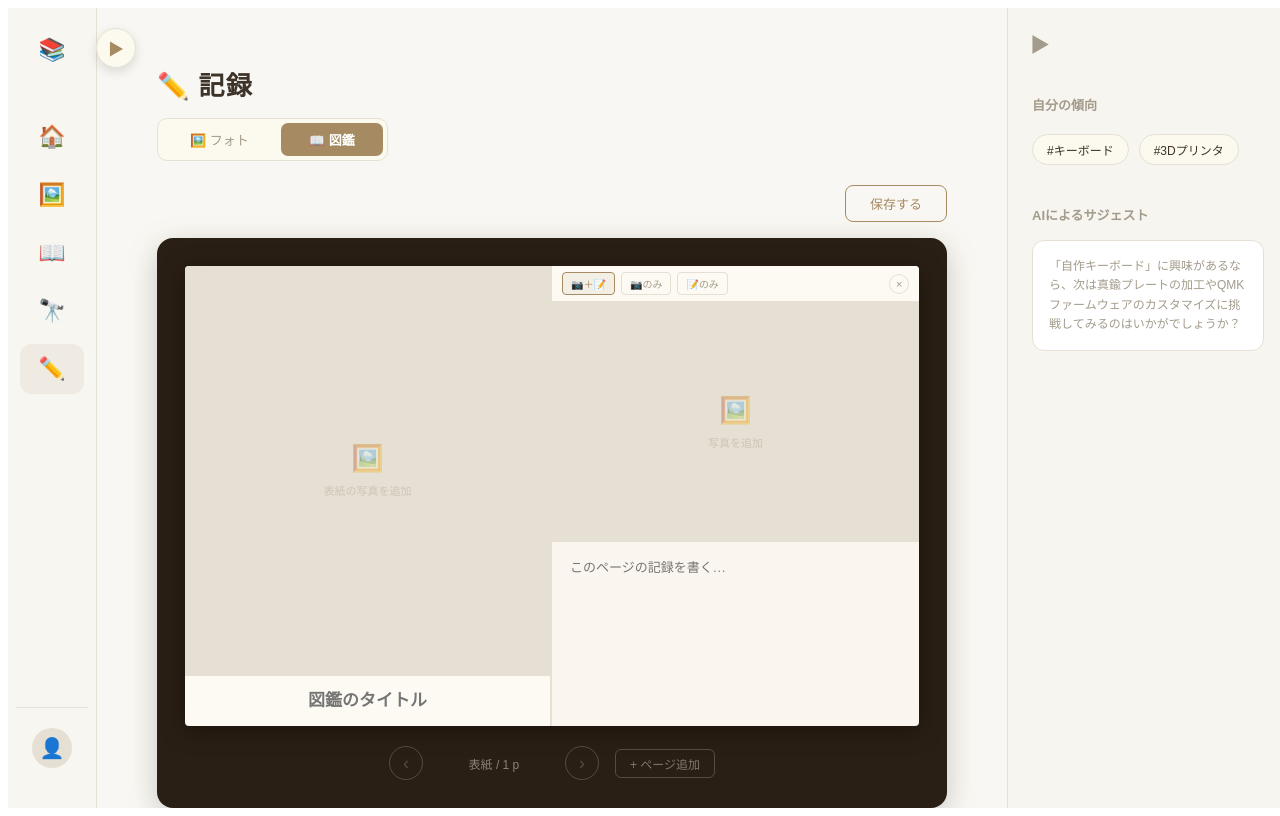
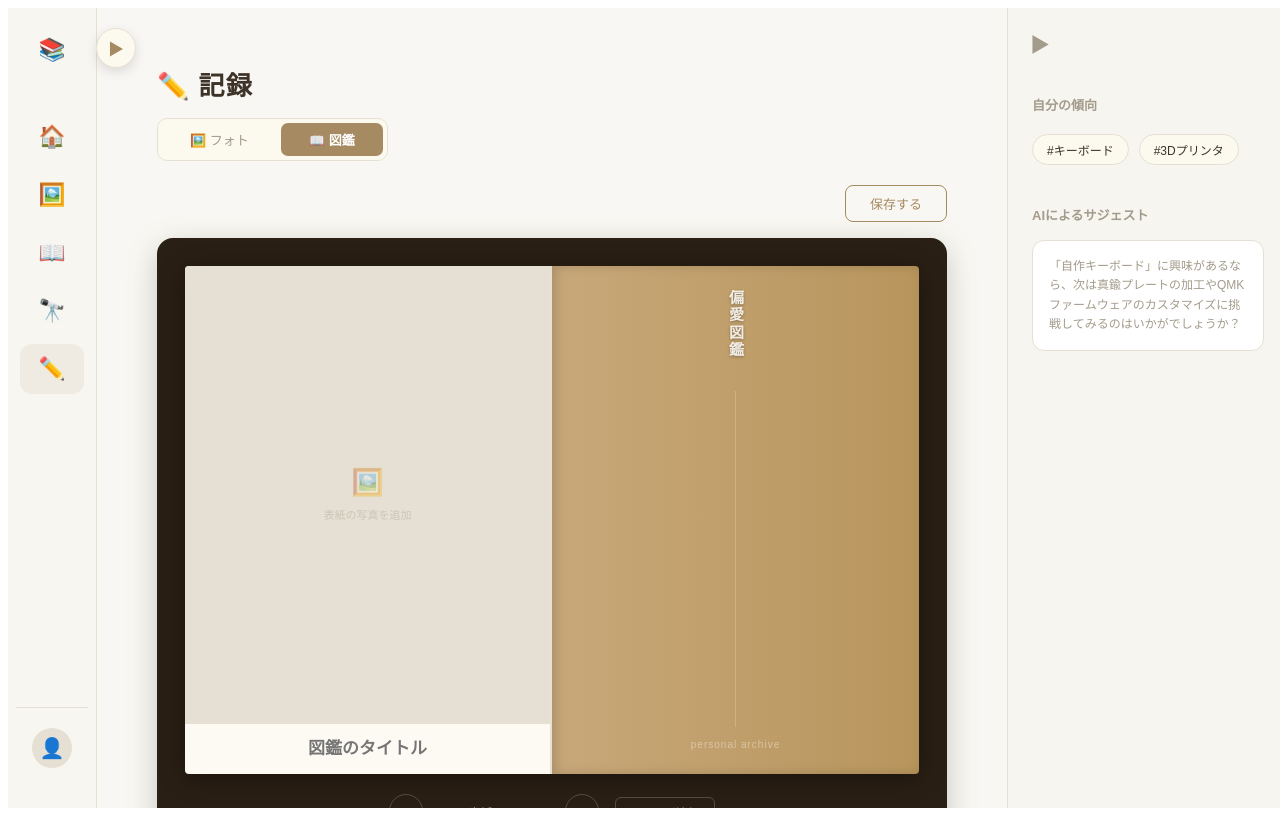
Before and after one commit to gahaha0840-ai/henai, a React (Vite) app: page /record in a window 1280 px wide. Both pictures are taken after a click on the button "📖 図鑑". Built offline with nearby package versions, Linux system fonts and the light colour scheme.

Commit message:
ZukanEditorコンポーネントのページスプレッド計算を修正し、CoverSpineコンポーネントを追加

```diff
--- a/src/pages/Record.tsx
+++ b/src/pages/Record.tsx
@@ -337,10 +337,9 @@ function ZukanEditor() {
   const targetRef = useRef<ZukanTarget | null>(null);
   const idRef = useRef(2);
 
-  const totalSpreads = Math.ceil((pages.length + 1) / 2);
-  const leftPage = spread === 0 ? null : (pages[spread * 2 - 2] ?? null);
-  const rightPage =
-    spread === 0 ? (pages[0] ?? null) : (pages[spread * 2 - 1] ?? null);
+  const totalSpreads = Math.ceil(pages.length / 2) + 1; // spread0=表紙単独, 1以降が見開き
+  const leftPage = spread === 0 ? null : (pages[(spread - 1) * 2] ?? null);
+  const rightPage = spread === 0 ? null : (pages[(spread - 1) * 2 + 1] ?? null);
 
   const openFile = (t: ZukanTarget) => {
     targetRef.current = t;
@@ -457,7 +456,9 @@ function ZukanEditor() {
 
           {/* 右ページ */}
           <div style={{ background: "#faf6ef", minHeight: "460px" }}>
-            {rightPage ? (
+            {spread === 0 ? (
+              <CoverSpine title={cover.title} />
+            ) : rightPage ? (
               <ContentPage
                 page={rightPage}
                 onImageClick={() =>
@@ -547,8 +548,8 @@ function ZukanEditor() {
             key={p.id}
             label={`p${i + 1}`}
             imageUrl={p.imageUrl}
-            active={spread === Math.ceil((i + 1) / 2)}
-            onClick={() => setSpread(Math.ceil((i + 1) / 2))}
+            active={spread === Math.floor(i / 2) + 1}
+            onClick={() => setSpread(Math.floor(i / 2) + 1)}
           />
         ))}
       </div>
@@ -673,6 +674,7 @@ function ContentPage({
 
   const onWheel = (e: React.WheelEvent) => {
     e.preventDefault();
+    e.stopPropagation();
     const next = Math.min(3, Math.max(0.5, page.imgScale - e.deltaY * 0.001));
     onUpdate({ imgScale: next });
   };
@@ -750,10 +752,11 @@ function ContentPage({
         <div
           onWheel={onWheel}
           style={{
-            height: showText ? "240px" : "100%",
+            height: showText ? "240px" : "calc(100% - 37px)", // ツールバー分を引く
             flexShrink: 0,
+            flexGrow: showText ? 0 : 1,
             background: colors.border,
-            overflow: "hidden",
+            overflow: "hidden", // ← はみ出し防止
             position: "relative",
             cursor: page.imageUrl ? "grab" : "pointer",
           }}
@@ -771,19 +774,12 @@ function ContentPage({
                   userSelect: "none",
                 }}
               >
-                {/* 画像の位置と拡大率を反映 */}
                 <img
                   src={page.imageUrl}
                   alt=""
                   style={{
-                    position: "absolute",
-                    top: "50%",
-                    left: "50%",
-                    transform: `
-                      translate(-50%, -50%)
-                      translate(${page.imgX}px, ${page.imgY}px)
-                      scale(${page.imgScale})
-                    `,
+                    transform: `translate(${page.imgX}px, ${page.imgY}px) scale(${page.imgScale})`,
+                    maxWidth: "none",
                     width: "100%",
                     height: "100%",
                     objectFit: "cover",
@@ -863,6 +859,60 @@ function ContentPage({
           }}
         />
       )}
+    </div>
+  );
+}
+
+// ── 背表紙（表紙spread時の右側） ──
+function CoverSpine({ title }: { title: string }) {
+  return (
+    <div
+      style={{
+        height: "460px",
+        background: "linear-gradient(to right, #c8a87a, #b8955c)",
+        display: "flex",
+        flexDirection: "column",
+        alignItems: "center",
+        justifyContent: "center",
+        padding: "24px 0",
+        boxShadow: "inset 4px 0 12px rgba(0,0,0,0.15)",
+      }}
+    >
+      {/* 背表紙のタイトル（縦書き） */}
+      <div
+        style={{
+          writingMode: "vertical-rl",
+          textOrientation: "mixed",
+          fontFamily: fonts.serif,
+          fontSize: "15px",
+          fontWeight: "bold",
+          color: "rgba(255,255,255,0.85)",
+          letterSpacing: "0.15em",
+          textShadow: "0 1px 3px rgba(0,0,0,0.3)",
+          marginBottom: "20px",
+        }}
+      >
+        {title || "偏愛図鑑"}
+      </div>
+      {/* 装飾ライン */}
+      <div
+        style={{
+          width: "1px",
+          flex: 1,
+          background: "rgba(255,255,255,0.2)",
+          margin: "12px 0",
+        }}
+      />
+      <div
+        style={{
+          fontSize: "10px",
+          color: "rgba(255,255,255,0.4)",
+          fontFamily: fonts.sans,
+          letterSpacing: "0.1em",
+        }}
+      >
+        personal archive
+      </div>
     </div>
   );
 }
```
